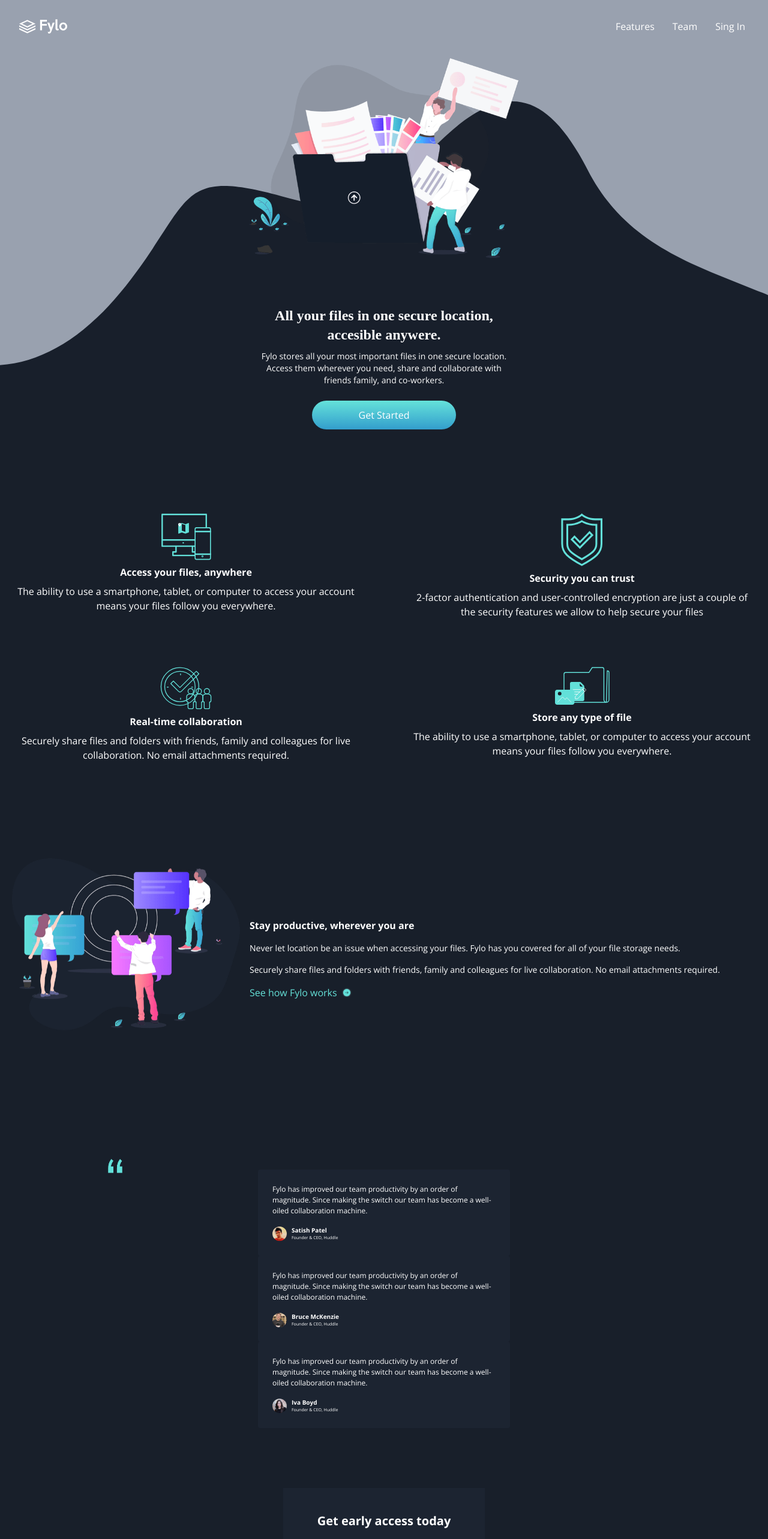
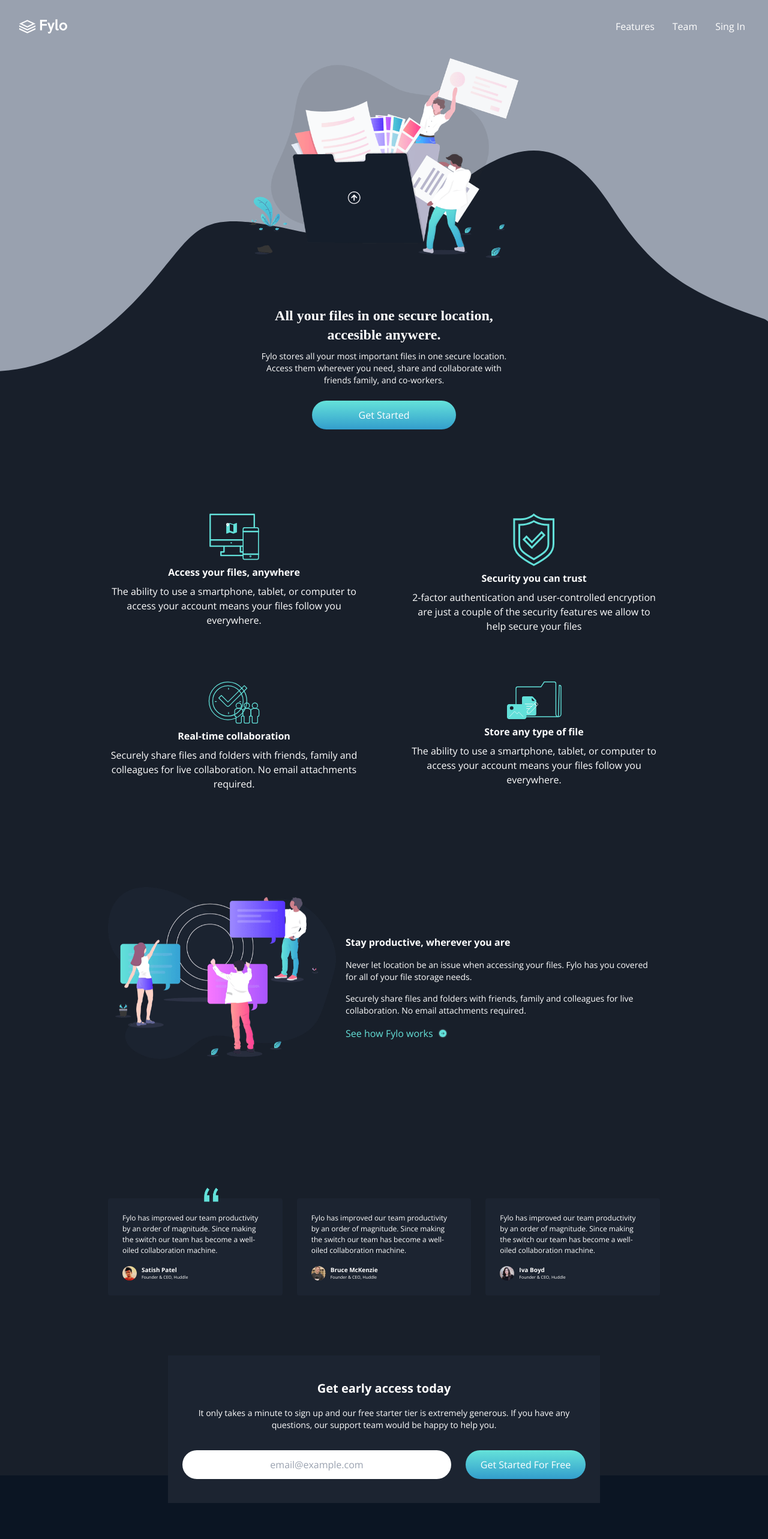
Before and after one commit to ppambriz/Landin-page-live, a React (Vite) app: page / in a window 1280 px wide. Shown: the top 2566 px of the page at 60% size. Built offline with nearby package versions, Linux system fonts and the light colour scheme; a web font is replaced by a local one.

Commit message:
Responsive Desktop:2:37

```diff
--- a/src/App.tsx
+++ b/src/App.tsx
@@ -21,9 +21,15 @@
         />
 
         <img
-          className="absolute left-0 bottom-0 w-full"
+          className="absolute left-0 bottom-0 w-full xl:hidden"
           src="/images/bg-curvy-mobile.svg"
           alt="bg-curvy-mobile"
+        />
+
+        <img
+          className="absolute left-0 bottom-0 w-full hidden xl:block"
+          src="/images/bg-curvy-desktop.svg"
+          alt="bg-curvy-desktop"
         />
       </section>
 
@@ -34,7 +40,7 @@
         <Testimonials />
       </section>
 
-      <section className="bg-navy-950 relative">
+      <section className="bg-navy-950 relative md:pl-20">
         <Form />
         <Footer />
       </section>
--- a/src/Components/Features.tsx
+++ b/src/Components/Features.tsx
@@ -3,7 +3,7 @@
 
 export const Features = () => {
   return (
-    <div  className="grid grid-cols-1 gap-20 mt-[140px] md:grid-cols-2">
+    <div  className="grid grid-cols-1 gap-20 mt-[140px] md:grid-cols-2 max-w-[920px] mx-auto">
       {features.map(({ title, description, iconUrl }: Feature) => (
         <div key={title} className="flex flex-col items-center text-center">
           <img src={iconUrl} alt={title} />
--- a/src/Components/Form.tsx
+++ b/src/Components/Form.tsx
@@ -2,18 +2,18 @@
 
 export const Form = () => {
   return (
-    <div className="text-center py-10 px-6 bg-navy-850 rouded-[9px] w-[336px] mx-auto absolute top-[-200px] left-0 right-0">
+    <div className="text-center py-10 px-6 bg-navy-850 rouded-[9px] w-[336px]  md:w-[480px] mx-auto absolute top-[-200px] left-0 right-0 xl:w-[720px]">
 
         <h2 className="font-bold mb-4 text-[1.25rem]">Get early access today</h2>
 
         <p className="text-sm mb-8">It only takes a minute to sign up and our free starter tier is extremely generous. If you have any questions, our support team would be happy to help you.</p>
 
-        <form className="flex flex-col  gap-6" action="">
+        <form className="flex flex-col  gap-6 xl:flex-row" action="">
             <input
-            className="bg-white rounded-3xl placeholder:text-gray-400 text-center h-12"
+            className="bg-white rounded-3xl placeholder:text-gray-400 text-center h-12 xl:flex-1"
             placeholder="email@example.com"
             type="email" />
-            <Button text="Get Started For Free" />
+            <Button styles="xl:w-[200px]" text="Get Started For Free" />
         </form>
     </div>
   )
--- a/src/Components/MoreInformation.tsx
+++ b/src/Components/MoreInformation.tsx
@@ -1,6 +1,7 @@
+
 export const MoreInformation = () => {
   return (
-    <div className="my-40 md:flex md:items-center md:gap-4">
+    <div className="my-40 md:flex md:items-center md:gap-4 max-w-[920px] mx-auto">
       <img className="mb-12 md:w-[380px]"
         src="/images/illustration-stay-productive.png"
         alt="illustration stay productive"
--- a/src/Components/Testimonials.tsx
+++ b/src/Components/Testimonials.tsx
@@ -5,17 +5,17 @@
 
 export const Testimonials = () => {
   return (
-    <div className="flex flex-col gap-6 items-center pt-6 relative">
+    <div className="flex flex-col gap-6 items-center pt-6 relative xl:flex-row xl:w-[920px] mx-auto">
       <img
         className="size-6 absolute top-0 left-8 md:left-40 md:top-1.5 z-0"
         src="/images/bg-quotes.png"
         alt="bg quotes"
       />
-      <div className="z-10">
+      {/*<div className="z-10">*/}
         {testimonials.map((testimonial: Testimonial) => (
         <TestimonialCards key={testimonial.name} {...testimonial} />
       ))}
-      </div>
+      {/*</div>*/}
 
     </div>
   );
--- a/src/Components/footer/Footer.tsx
+++ b/src/Components/footer/Footer.tsx
@@ -5,29 +5,31 @@
 
 export const Footer = () => {
   return (
-    <footer className="pt-[260px] pb-[50px] px-6">
+    <footer className="pt-[260px] pb-40 px-6 xl:pr-24">
       <img className="mb-10" src="/images/logo.svg" alt="logo" />
 
-      <div className="flex flex-col gap-4">
-        {contactInformation.map((contact: ContactInformation) => (
+      <div className="xl:flex xl:gap-10">
+        <div className="flex flex-col gap-4 md:flex-row xl:gap-16">
+          <ContactItem styles="flex-1" {...contactInformation[0]} />
+          <div className="flex flex-col gap-4 flex-1 xl:flex-none">
+            {contactInformation.slice(1,4).map((contact: ContactInformation) => (
               <ContactItem key={contact.alt} {...contact} />
             ))}
           </div>
-
-      <div className="flex flex-col gap-8 mt-16">
+        </div>
+        <div className="md:flex md:justify-center md:gap-24">
+          <div className="flex flex-col gap-8 mt-16 xl:mt-0 md:flex-row">
             <ul>
               {pages.map((page: string) => (
                 <FooterListItem key={page} text={page} />
               ))}
             </ul>
-
             <ul>
               {conditions.map((condition: string) => (
                 <FooterListItem key={condition} text={condition} />
               ))}
             </ul>
           </div>
-
           <div className="flex justify-center gap-4 pt-20">
             {medias.map((media: any) => (
               <div
@@ -38,6 +40,8 @@
               </div>
             ))}
           </div>
+        </div>
+      </div>
     </footer>
   );
 };
--- a/src/Components/footer/FooterListItem.tsx
+++ b/src/Components/footer/FooterListItem.tsx
@@ -1,12 +1,13 @@
 
 interface Props {
   text: string;
+  style?: string;
 }
 
-export const FooterListItem = ({ text }: Props) => {
+export const FooterListItem = ({ text, style='' }: Props) => {
   return (
     <li>
-      <a className="hover:text-teal-200" href="">
+      <a className={`hover:text-teal-200 ${style}`} href="">
         {text}
       </a>
     </li>
--- a/src/Components/footer/contact-item.tsx
+++ b/src/Components/footer/contact-item.tsx
@@ -2,11 +2,12 @@
     text: string;
     iconUrl: string;
     alt: string;
+    styles?: string;
 }
 
-export const ContactItem = ({iconUrl,text,alt}: Props) => {
+export const ContactItem = ({iconUrl,text,alt, styles=''}: Props) => {
   return (
-    <div  className="flex items-start gap-6">
+    <div  className={`flex items-start gap-6 ${styles}`}>
           <img className="mt-1" src={iconUrl} alt={alt} />
           <p>{text}</p>
         </div>
```
Lines whose indentation alone changed are shown as unchanged.
